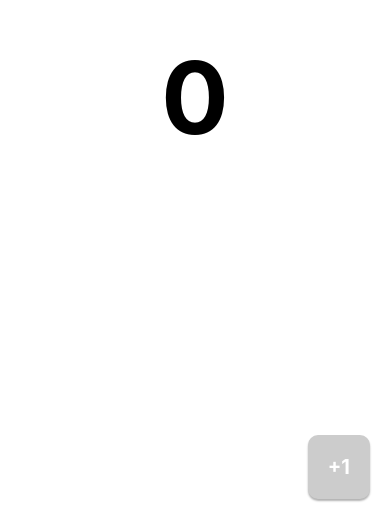
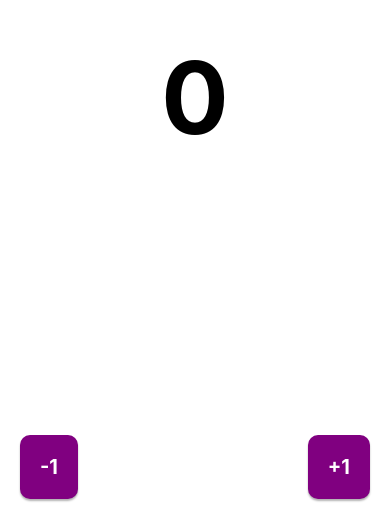
Before and after one commit to javiergranados/bootcamp-react-native-expo, a React Native app: screen / in a window 390 px wide. Shown: the part 325-844 px from the top of the page. Built offline with nearby package versions, Linux system fonts and the light colour scheme.

Commit message:
reuse Fab component

```diff
--- a/App.tsx
+++ b/App.tsx
@@ -1,6 +1,7 @@
 import { StatusBar } from "expo-status-bar";
-import { Pressable, StyleSheet, Text, View } from "react-native";
+import { StyleSheet, Text, View } from "react-native";
 import { useState } from "react";
+import { Fab } from "./components/Fab";
 
 export default function App() {
   const [count, setCount] = useState(0);
@@ -8,13 +9,17 @@ export default function App() {
   return (
     <View style={styles.container}>
       <Text style={styles.counter}>{count}</Text>
-      <Pressable
-        style={styles.button}
+      <Fab
+        label="+1"
         onPress={() => setCount(count + 1)}
         onLongPress={() => setCount(0)}
-      >
-        <Text style={styles.buttonText}>+1</Text>
-      </Pressable>
+      />
+      <Fab
+        label="-1"
+        position="left"
+        onPress={() => setCount(count - 1)}
+        onLongPress={() => setCount(0)}
+      />
       <StatusBar style="auto" />
     </View>
   );
@@ -31,25 +36,4 @@ const styles = StyleSheet.create({
     fontSize: 100,
     fontWeight: "bold",
   },
-  button: {
-    position: "absolute",
-    bottom: 20,
-    right: 20,
-    padding: 20,
-    backgroundColor: "#ccc",
-    borderRadius: 10,
-    shadowColor: "#000",
-    shadowOffset: {
-      width: 0,
-      height: 2,
-    },
-    shadowOpacity: 0.3,
-    elevation: 3,
-    shadowRadius: 2,
-  },
-  buttonText: {
-    fontSize: 20,
-    color: "#fff",
-    fontWeight: "bold",
-  },
 });
--- /dev/null
+++ b/components/Fab.tsx
@@ -0,0 +1,59 @@
+import { Text, Pressable, StyleSheet } from "react-native";
+interface FabProps {
+  label: string;
+  position?: "left" | "right";
+  onPress: () => void;
+  onLongPress: () => void;
+}
+
+export function Fab({
+  label,
+  position = "right",
+  onPress,
+  onLongPress,
+}: FabProps) {
+  return (
+    <Pressable
+      style={({ pressed }) => [
+        styles.button,
+        pressed ? { opacity: 0.7 } : { opacity: 1 },
+        position === "left" ? styles.positionLeft : styles.positionRight,
+      ]}
+      onPress={onPress}
+      onLongPress={onLongPress}
+    >
+      <Text style={styles.buttonText}>{label}</Text>
+    </Pressable>
+  );
+}
+
+const styles = StyleSheet.create({
+  button: {
+    position: "absolute",
+    bottom: 20,
+    padding: 20,
+    backgroundColor: "purple",
+    borderRadius: 10,
+    shadowColor: "#000",
+    shadowOffset: {
+      width: 0,
+      height: 2,
+    },
+    shadowOpacity: 0.3,
+    elevation: 3,
+    shadowRadius: 2,
+  },
+  buttonText: {
+    fontSize: 20,
+    color: "#fff",
+    fontWeight: "bold",
+  },
+  positionLeft: {
+    left: 20,
+    right: "auto",
+  },
+  positionRight: {
+    right: 20,
+    left: "auto",
+  },
+});
--- /dev/null
+++ b/components/index.ts
@@ -0,0 +1 @@
+export * from "./Fab";
```
Also changed, not shown: 1 other file (tests, documents, lock files or other folders).
